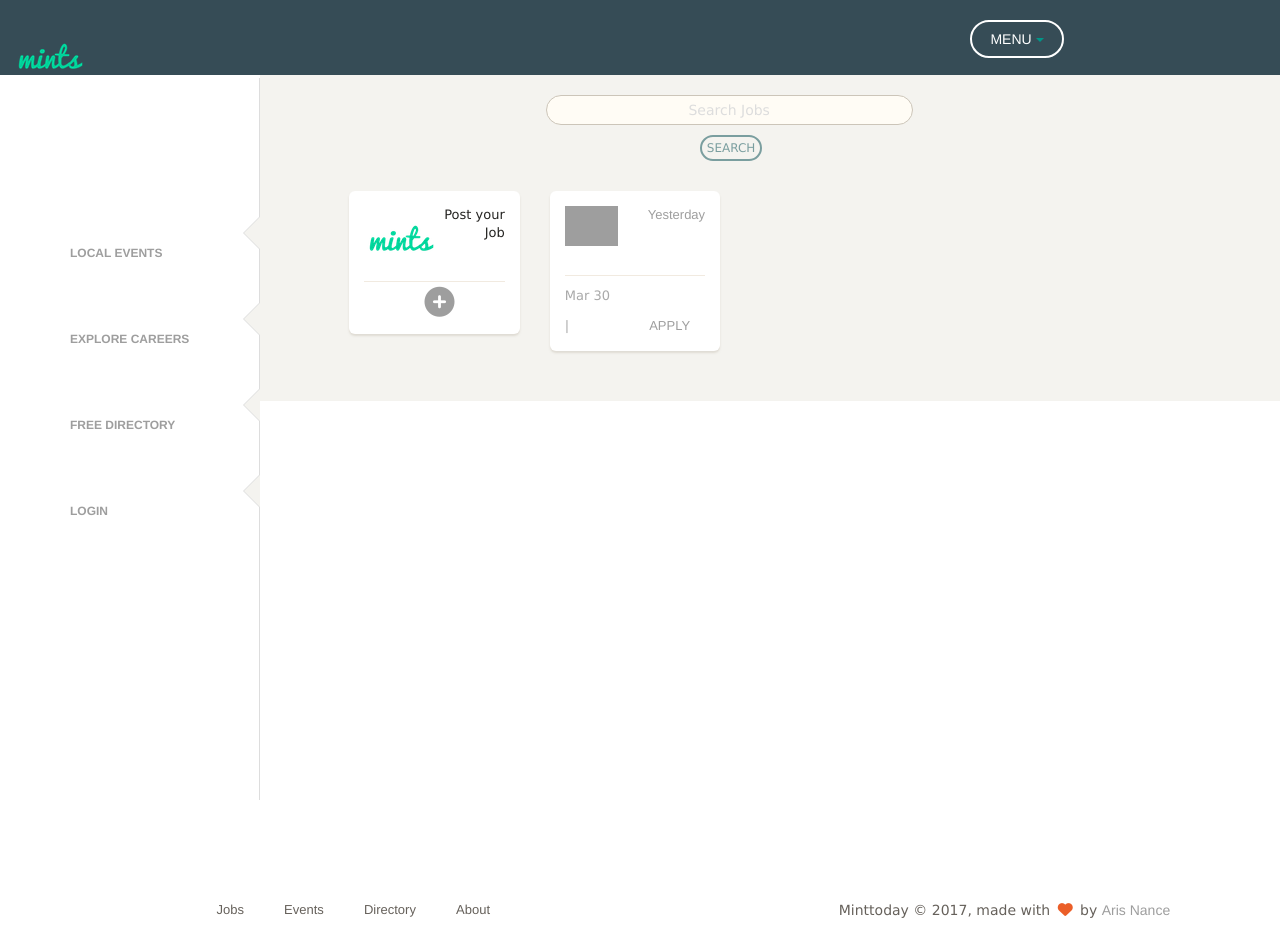
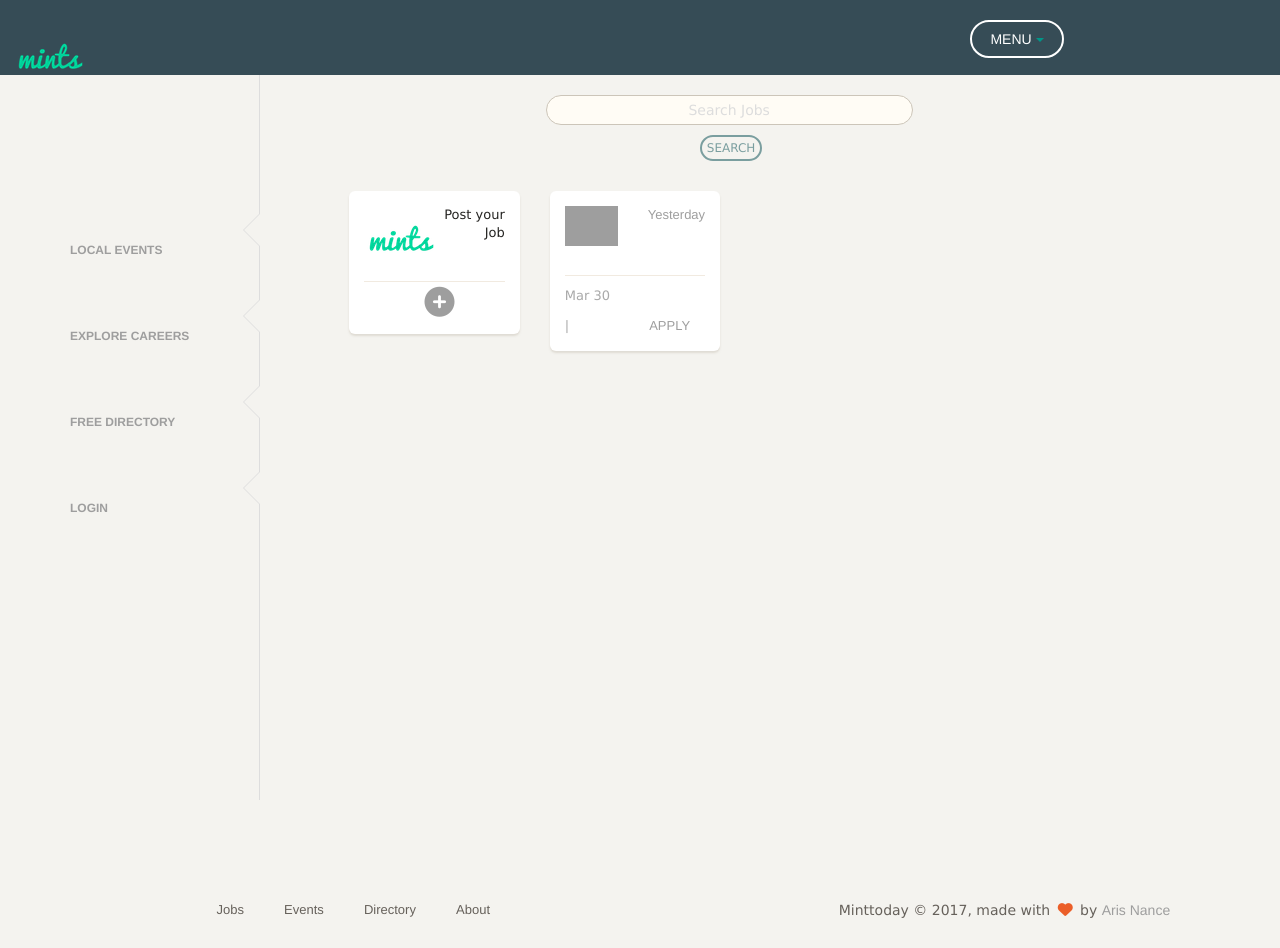
Before and after one commit to ArisNance/mint, a Rails app: page / in a window 1280 px wide. Run offline with Rails 7, Linux system fonts and the light colour scheme; data comes from the database, SQL or seed files in the repository; style sheets or scripts are compiled from the project's sources; parts of the project's set-up code (start-up, migrations or seed data) failed here and were passed over; some libraries are stand-ins or nearby versions; some web fonts are replaced; grey boxes are pictures that could not be loaded.

Commit message:
UIUpdate

```diff
--- a/app/assets/stylesheets/paper_dashboard.css
+++ b/app/assets/stylesheets/paper_dashboard.css
@@ -35,8 +35,8 @@ margin-top: 10%;
 
 @media only screen and (max-device-width: 667px) and (min-device-width: 375px){
 form {
-    margin-left: 12% !important;
-    width: 45%;
+  margin-left: 12% !important;
+  width: 45%;
 }
 }
 
@@ -265,7 +265,8 @@ hr {
     width: 260px;
     z-index: 4;
     box-shadow: inset -1px 0px 0px 0px #DDDDDD;
-    margin-top: 30%;
+    margin-top: 29%;
+    background:#f4f3ef;
   }
   .sidebar .sidebar-background {
     position: absolute;
--- a/app/assets/stylesheets/style.css
+++ b/app/assets/stylesheets/style.css
@@ -111,7 +111,7 @@ ul {
 body,html{
 	padding:0;
 	margin:0;
-	background-color:#ffffff;
+	background-color:#f4f3ef;
 }
 
 .cache{
```
Also changed, not shown: 8 other files.
